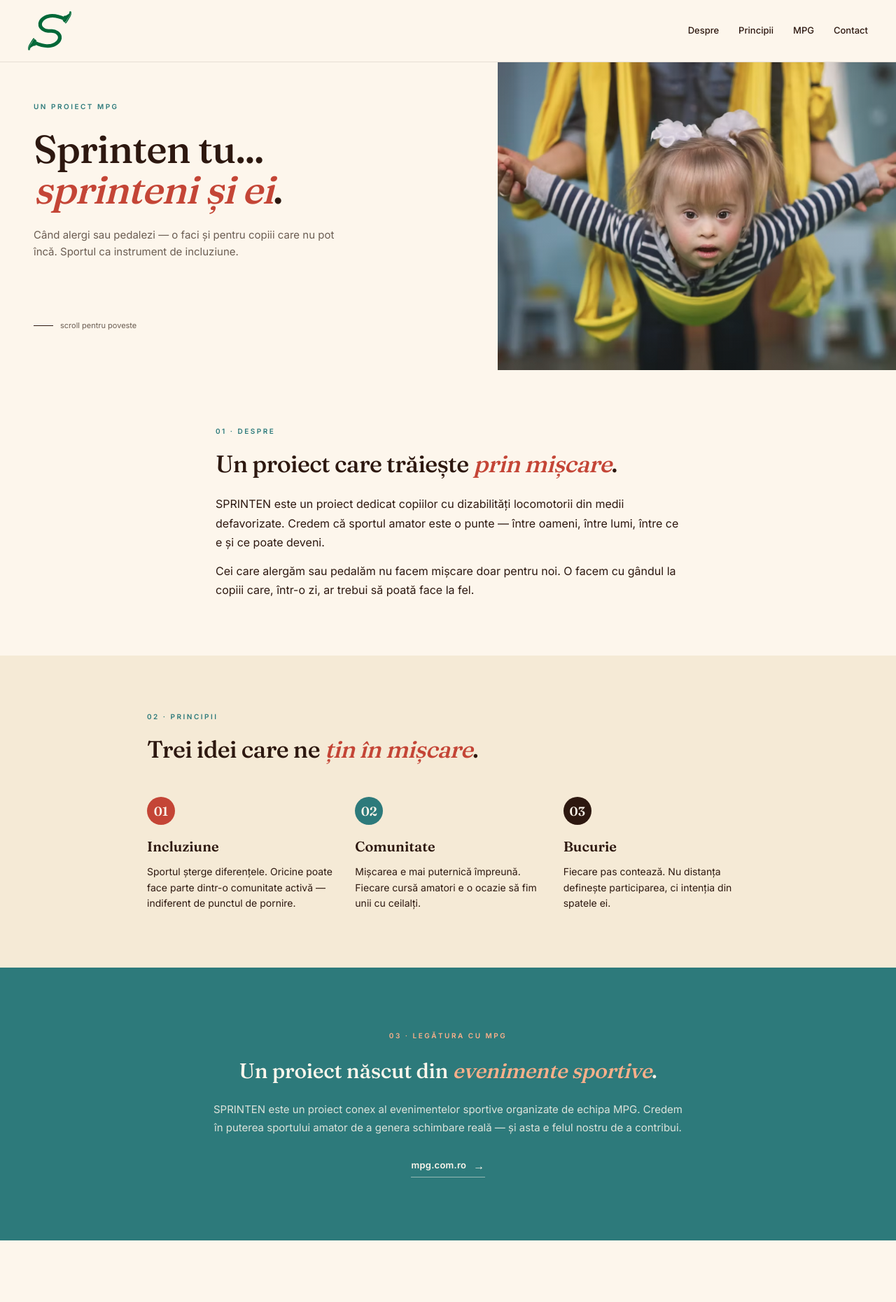
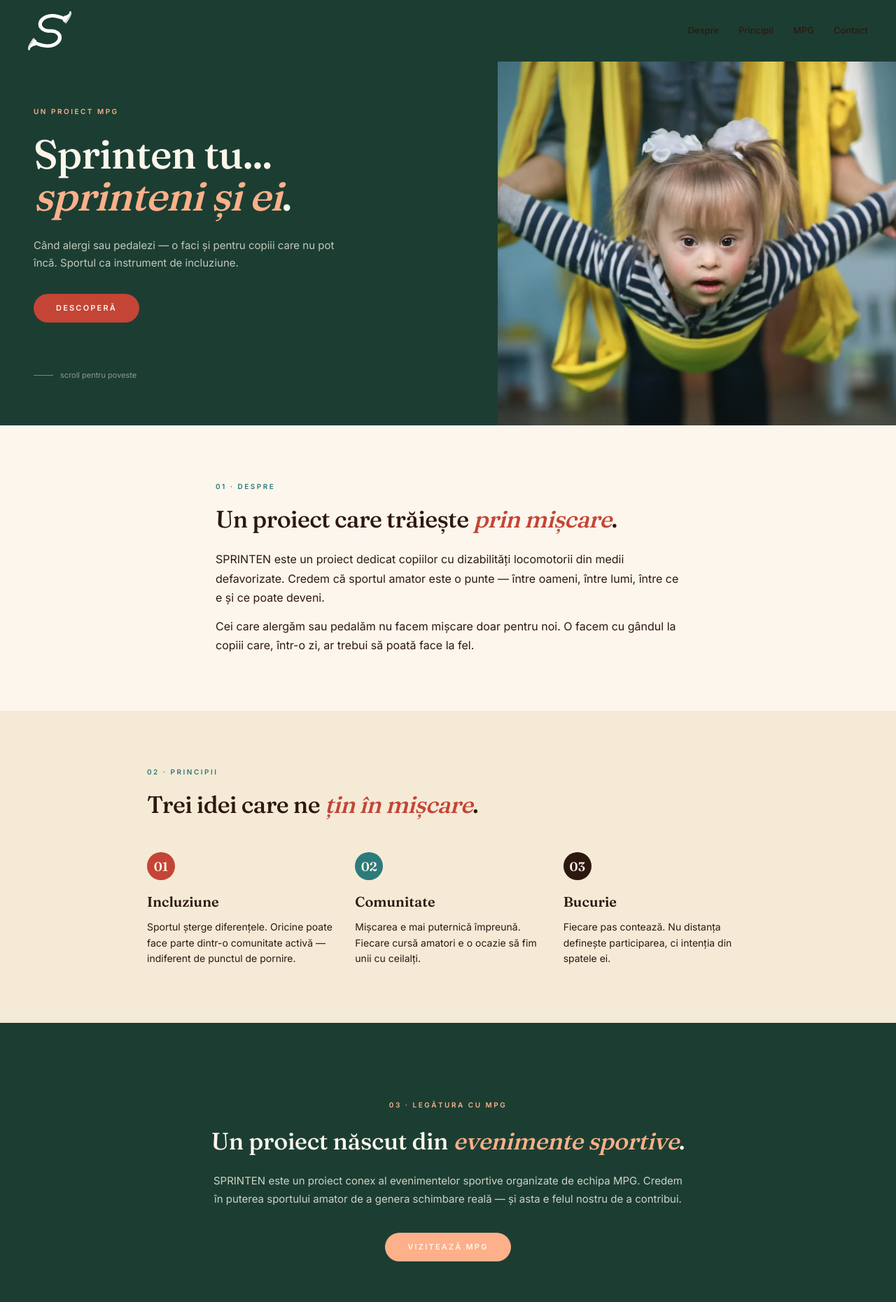
Before and after one commit to tudormocuta-mpg/sprinten-website, a Next.js app: page / in a window 1280 px wide. Shown: the top 1861 px of the page at 70% size. Built offline with nearby package versions, Linux system fonts and the light colour scheme.

Commit message:
feat(design): apply stitch concept \u2014 forest-green palette for nav/hero/MPG/footer, terracotta CTA pills, peach accents

```diff
--- a/src/app/globals.css
+++ b/src/app/globals.css
@@ -9,6 +9,7 @@
   --color-cream-warm: #F5EAD6;
   --color-terracotta: #C44536;
   --color-teal: #2D7A7B;
+  --color-forest: #1C3E32;
   --color-brown: #2D1810;
   --color-brown-muted: #6B5D52;
   --color-peach: #FDB08A;
--- a/src/components/footer.tsx
+++ b/src/components/footer.tsx
@@ -4,7 +4,7 @@ export function Footer() {
   const { copyright, attributionPrefix, attributionLinkText, attributionLinkHref } =
     content.footer;
   return (
-    <footer className="flex flex-col items-center gap-2 bg-brown px-6 py-6 text-[12px] text-cream/60 md:flex-row md:justify-between md:px-10 md:py-7">
+    <footer className="flex flex-col items-center gap-2 bg-forest px-6 py-6 text-[12px] text-cream/60 md:flex-row md:justify-between md:px-10 md:py-7">
       <div>{copyright}</div>
       <div>
         {attributionPrefix}
--- a/src/components/hero.tsx
+++ b/src/components/hero.tsx
@@ -3,32 +3,40 @@ import { content } from "@/lib/content";
 
 export function Hero() {
   return (
-    <section className="grid min-h-[440px] grid-cols-1 md:grid-cols-[1.25fr_1fr]">
-      <div className="order-2 flex flex-col justify-between px-6 py-10 md:order-1 md:px-12 md:py-14">
+    <section className="bg-forest text-cream">
+      <div className="grid grid-cols-1 md:grid-cols-[1.25fr_1fr] md:min-h-[520px]">
+        <div className="order-2 flex flex-col justify-between px-6 pb-12 pt-10 md:order-1 md:px-12 md:py-16">
           <div>
-          <div className="mb-6 text-[10px] font-semibold uppercase tracking-[0.25em] text-teal">
+            <div className="mb-6 text-[10px] font-semibold uppercase tracking-[0.25em] text-peach">
               {content.brand.mpgTag}
             </div>
 
-          <h1 className="font-serif text-[40px] font-medium leading-[1.03] tracking-[-0.02em] text-brown md:text-[56px]">
+            <h1 className="font-serif text-[40px] font-medium leading-[1.03] tracking-[-0.02em] text-cream md:text-[58px]">
               {content.hero.titlePrefix}
               <br />
-            <em className="italic text-terracotta">{content.hero.titleEmphasis}</em>
+              <em className="italic text-peach">{content.hero.titleEmphasis}</em>
               {content.hero.titleSuffix}
             </h1>
 
-          <p className="mt-6 max-w-[440px] text-[15px] leading-[1.6] text-brown-muted">
+            <p className="mt-7 max-w-[440px] text-[15px] leading-[1.65] text-cream/75">
               {content.hero.description}
             </p>
+
+            <a
+              href={content.hero.ctaHref}
+              className="mt-8 inline-block rounded-full bg-terracotta px-8 py-3 text-[11px] font-semibold uppercase tracking-[0.2em] text-cream transition hover:bg-terracotta/90"
+            >
+              {content.hero.ctaLabel}
+            </a>
           </div>
 
-        <div className="mt-8 flex items-center gap-2.5 text-[11px] text-brown-muted">
-          <div className="h-px w-7 bg-brown" />
+          <div className="mt-10 hidden items-center gap-2.5 text-[11px] text-cream/50 md:flex">
+            <div className="h-px w-7 bg-cream/40" />
             <span>{content.hero.scrollHint}</span>
           </div>
         </div>
 
-      <div className="relative order-1 aspect-[4/3] bg-cream-warm md:order-2 md:aspect-auto md:min-h-[320px]">
+        <div className="relative order-1 aspect-[4/3] md:order-2 md:aspect-auto md:min-h-[420px]">
           <Image
             src="/hero.png"
             alt={content.hero.photoAlt}
@@ -37,7 +45,8 @@ export function Hero() {
             sizes="(max-width: 768px) 100vw, 40vw"
             className="object-cover"
           />
-        <div className="absolute inset-0 bg-gradient-to-br from-terracotta/15 to-teal/10" />
+          <div className="absolute inset-0 bg-gradient-to-br from-forest/30 via-transparent to-forest/20" />
+        </div>
       </div>
     </section>
   );
--- a/src/components/nav.tsx
+++ b/src/components/nav.tsx
@@ -3,7 +3,7 @@ import { content } from "@/lib/content";
 
 export function Nav() {
   return (
-    <nav className="relative flex items-center justify-between border-b border-brown/10 px-6 py-4 md:px-10">
+    <nav className="relative flex items-center justify-between bg-forest px-6 py-4 md:px-10">
       <a href="#top" className="flex items-center" aria-label={content.brand.name}>
         <Image
           src="/sprinten-logo.svg"
@@ -11,17 +11,18 @@ export function Nav() {
           width={62}
           height={56}
           priority
+          className="[filter:brightness(0)_invert(1)]"
         />
       </a>
 
-      <div className="hidden md:flex items-center gap-7 text-[13px] font-medium">
+      <div className="hidden items-center gap-7 text-[13px] font-medium md:flex">
         {content.nav.items.map((item) => {
           const isContact = item.href === "#contact";
           return (
             <a
               key={item.href}
               href={item.href}
-              className={isContact ? "text-terracotta" : "text-brown"}
+              className={isContact ? "text-peach" : "text-cream/80 hover:text-cream"}
             >
               {item.label}
             </a>
@@ -31,7 +32,7 @@ export function Nav() {
 
       <details className="group relative md:hidden">
         <summary
-          className="list-none cursor-pointer rounded-md p-2 hover:bg-brown/5"
+          className="list-none cursor-pointer rounded-md p-2 hover:bg-cream/10"
           aria-label="Meniu"
         >
           <svg
@@ -42,7 +43,7 @@ export function Nav() {
             stroke="currentColor"
             strokeWidth="2"
             strokeLinecap="round"
-            className="text-brown group-open:hidden"
+            className="text-cream group-open:hidden"
           >
             <line x1="3" y1="6" x2="21" y2="6" />
             <line x1="3" y1="12" x2="21" y2="12" />
@@ -56,13 +57,13 @@ export function Nav() {
             stroke="currentColor"
             strokeWidth="2"
             strokeLinecap="round"
-            className="hidden text-brown group-open:block"
+            className="hidden text-cream group-open:block"
           >
             <line x1="18" y1="6" x2="6" y2="18" />
             <line x1="6" y1="6" x2="18" y2="18" />
           </svg>
         </summary>
-        <div className="absolute right-0 top-full z-10 mt-2 flex w-56 flex-col gap-1 rounded-lg border border-brown/10 bg-cream p-3 shadow-lg">
+        <div className="absolute right-0 top-full z-10 mt-2 flex w-56 flex-col gap-1 rounded-lg border border-forest/20 bg-cream p-3 shadow-lg">
           {content.nav.items.map((item) => {
             const isContact = item.href === "#contact";
             return (
--- a/src/components/section-mpg.tsx
+++ b/src/components/section-mpg.tsx
@@ -8,29 +8,29 @@ export function SectionMPG() {
     titleEmphasis,
     titleSuffix,
     paragraph,
-    linkText,
+    ctaLabel,
     linkHref,
   } = content.mpg;
 
   return (
-    <section id="mpg" className="bg-teal px-6 py-[70px] text-cream md:px-12 md:py-[90px]">
+    <section id="mpg" className="bg-forest px-6 py-[80px] text-cream md:px-12 md:py-[110px]">
       <div className="mx-auto max-w-[680px] text-center">
         <div className="mb-6 text-[10px] font-semibold uppercase tracking-[0.25em] text-peach">
           {number} · {label}
         </div>
-        <h2 className="mb-6 font-serif text-[24px] font-medium leading-[1.25] tracking-[-0.01em] md:text-[30px]">
+        <h2 className="mb-6 font-serif text-[26px] font-medium leading-[1.2] tracking-[-0.01em] md:text-[34px]">
           {titlePrefix}
           <em className="italic text-peach">{titleEmphasis}</em>
           {titleSuffix}
         </h2>
-        <p className="mb-7 text-[15px] leading-[1.7] text-cream/85">{paragraph}</p>
+        <p className="mb-9 text-[15px] leading-[1.7] text-cream/80">{paragraph}</p>
         <a
           href={linkHref}
           target="_blank"
           rel="noopener noreferrer"
-          className="inline-flex items-center gap-2.5 border-b border-cream/50 pb-1 text-[13px] font-semibold tracking-[0.02em] text-cream hover:border-cream"
+          className="inline-block rounded-full bg-peach px-8 py-3 text-[11px] font-semibold uppercase tracking-[0.2em] text-forest transition hover:bg-peach/90"
         >
-          {linkText} <span className="text-[16px]">→</span>
+          {ctaLabel}
         </a>
       </div>
     </section>
--- a/src/lib/content.ts
+++ b/src/lib/content.ts
@@ -18,6 +18,8 @@ export const content = {
     titleSuffix: ".",
     description:
       "Când alergi sau pedalezi — o faci și pentru copiii care nu pot încă. Sportul ca instrument de incluziune.",
+    ctaLabel: "Descoperă",
+    ctaHref: "#despre",
     scrollHint: "scroll pentru poveste",
     photoAlt: "Moment de bucurie prin mișcare — copil susținut cu brațele întinse",
   },
@@ -70,6 +72,7 @@ export const content = {
     titleSuffix: ".",
     paragraph:
       "SPRINTEN este un proiect conex al evenimentelor sportive organizate de echipa MPG. Credem în puterea sportului amator de a genera schimbare reală — și asta e felul nostru de a contribui.",
+    ctaLabel: "Vizitează MPG",
     linkText: "mpg.com.ro",
     linkHref: "https://mpg.com.ro",
   },
```
Also changed, not shown: 1 other file (tests, documents, lock files or other folders). Lines whose indentation alone changed are shown as unchanged.
